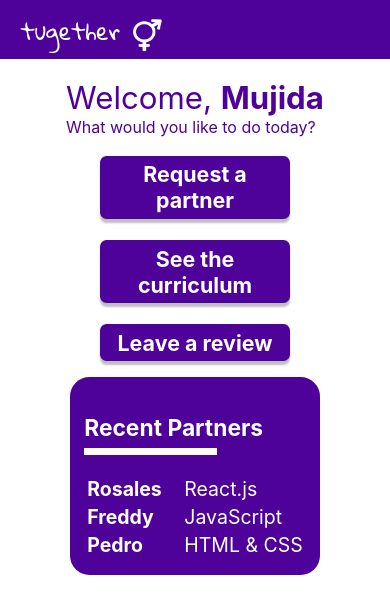
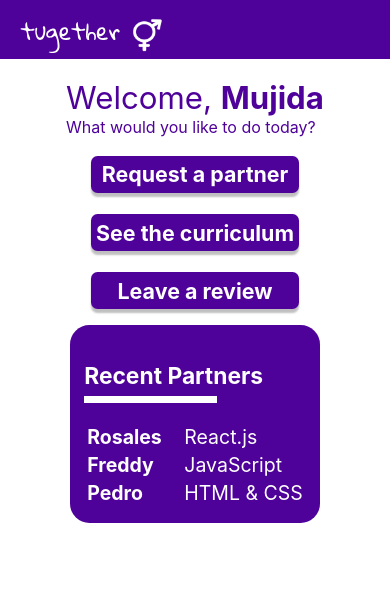
Before and after one commit to TugetherApp/Tugether-FrontEnd, a React (Create React App) app: page /dashboard in a window 390 px wide. Shown: the top 614 px of the page. Built offline with nearby package versions, Linux system fonts and the light colour scheme.

Commit message:
Update dashboard.css
Style change for max-width on purple buttons, 'Request a partner', 'leave a review'...etc

```diff
--- a/src/css/dashboard.css
+++ b/src/css/dashboard.css
@@ -131,7 +131,7 @@ main {
     align-items: center;
   }
 
-  .btn-purple { text-align: center; max-width: 180px; }
+  .btn-purple { text-align: center; max-width: 300px; }
 
 
 }
```
